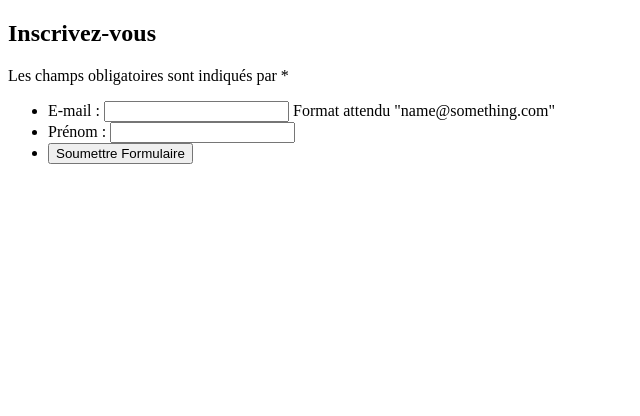
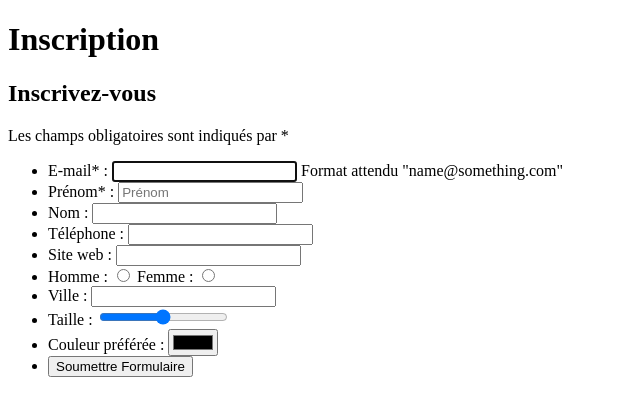
Before and after one commit to rlembo06/pictionnary-php, a PHP site: page /inscription.php in a window 1280 px wide. Shown: the top 416 px of the page, without its empty margins (0-640 px from the left). Run offline with PHP 8.4, Linux system fonts and the light colour scheme.

Commit message:
Answers for questions ok, simple form ok

```diff
--- a/inscription.php
+++ b/inscription.php
@@ -1,37 +1,78 @@
 <!DOCTYPE html>
 <html>
+
     <head>
         <meta charset=utf-8 />
         <title>Pictionnary - Inscription</title>
+        <meta name="description" content="TP - Lembo Romain">
     </head>
+
     <body>
+
+        <header>
+            <h1>Inscription</h1>
+        </header>
+
+        <main>
+
+            <section>
 
                 <h2>Inscrivez-vous</h2>
                 <form class="inscription" action="req_inscription.php" method="post" name="inscription">
-    <!-- c'est quoi les attributs action et method ? -->
-    <!-- qu'y a-t-il d'autre comme possiblité que post pour l'attribut method ? -->
+
                     <span class="required_notification">Les champs obligatoires sont indiqués par *</span>
+
                     <ul>
-        </li>
                         <li>
-            <label for="email">E-mail :</label>
-            <input type="email" name="email" id="email"/>
-            <!-- ajouter à input l'attribut qui lui donne le focus automatiquement -->
-            <!-- ajouter à input l'attribut qui dit que c'est un champs obligatoire -->
-            <!-- quelle est la différence entre les attributs name et id ? -->
-            <!-- c'est lequel qui doit être égal à l'attribut for du label ? -->
+                            <label for="email">E-mail* :</label>
+                            <input type="email" name="email" id="email" autofocus required/>
                             <span class="form_hint">Format attendu "name@something.com"</span>
                         </li>
                         <li>
-            <label for="prenom">Prénom :</label>
-            <input type="text" name="prenom" id="prenom"/>
-            <!-- ajouter à input l'attribut qui dit que c'est un champs obligatoire -->
-            <!-- ajouter à input l'attribut qui donne une indication grisée (placeholder) -->
+                            <label for="prenom">Prénom* :</label>
+                            <input type="text" name="prenom" id="prenom" required placeholder="Prénom"/>
+                        </li>
+                        <li>
+                            <label for="nom">Nom :</label>
+                            <input type="text" name="nom" id="nom" />
+                        </li>
+                        <li>
+                            <label for="telephone">Téléphone :</label>
+                            <input type="tel" name="telephone" id="telephone" />
+                        </li>
+                        <li>
+                            <label for="siteweb">Site web :</label>
+                            <input type="url" name="siteweb" id="siteweb" />
+                        </li>
+                        <li>
+                            <label for="homme">Homme :</label>
+                            <input type="radio" name="sexe" id="homme" value="homme"/>
+                            <label for="femme">Femme :</label>
+                            <input type="radio" name="sexe" id="femme" value="femme"/>
+                        </li>
+                        <li>
+                            <label for="ville">Ville :</label>
+                            <input type="text" name="ville" id="ville" />
+                        </li>
+                        <li>
+                            <label for="taille">Taille :</label>
+                            <input type="range" min="0" max="2.50" step="0.01" name="taille" id="taille" />
+                        </li>
+                        <li>
+                            <label for="couleur">Couleur préférée :</label>
+                            <input type="color" name="couleur" id="couleur" value="#000000"/>
                         </li>
                         <li>
                             <input type="submit" value="Soumettre Formulaire">
                         </li>
                     </ul>
+
                 </form>
+
+            </section>
+
+        </main>
+
     </body>
+
 </html>
```
Also changed, not shown: README.md (added). Lines whose indentation alone changed are shown as unchanged.
